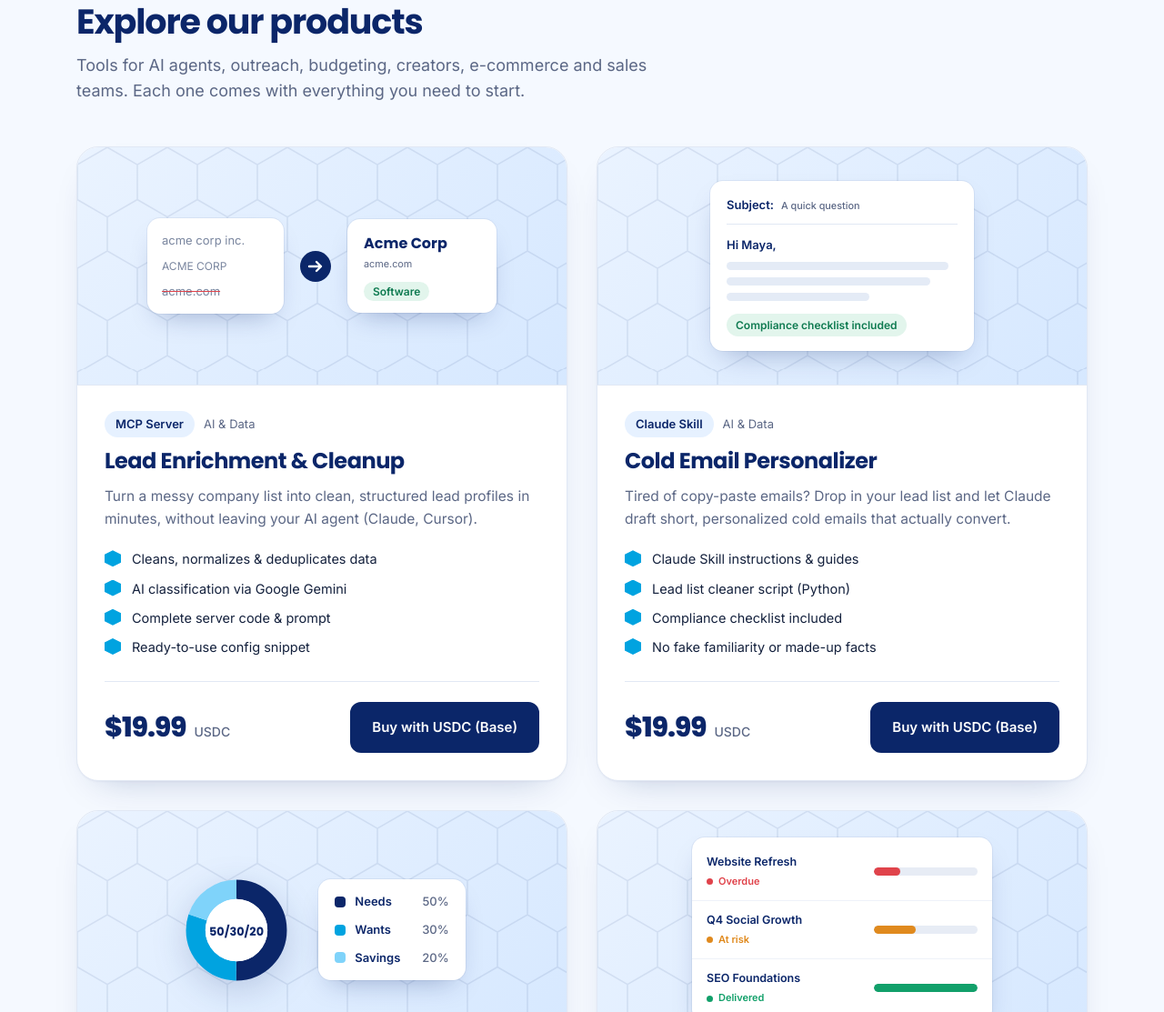
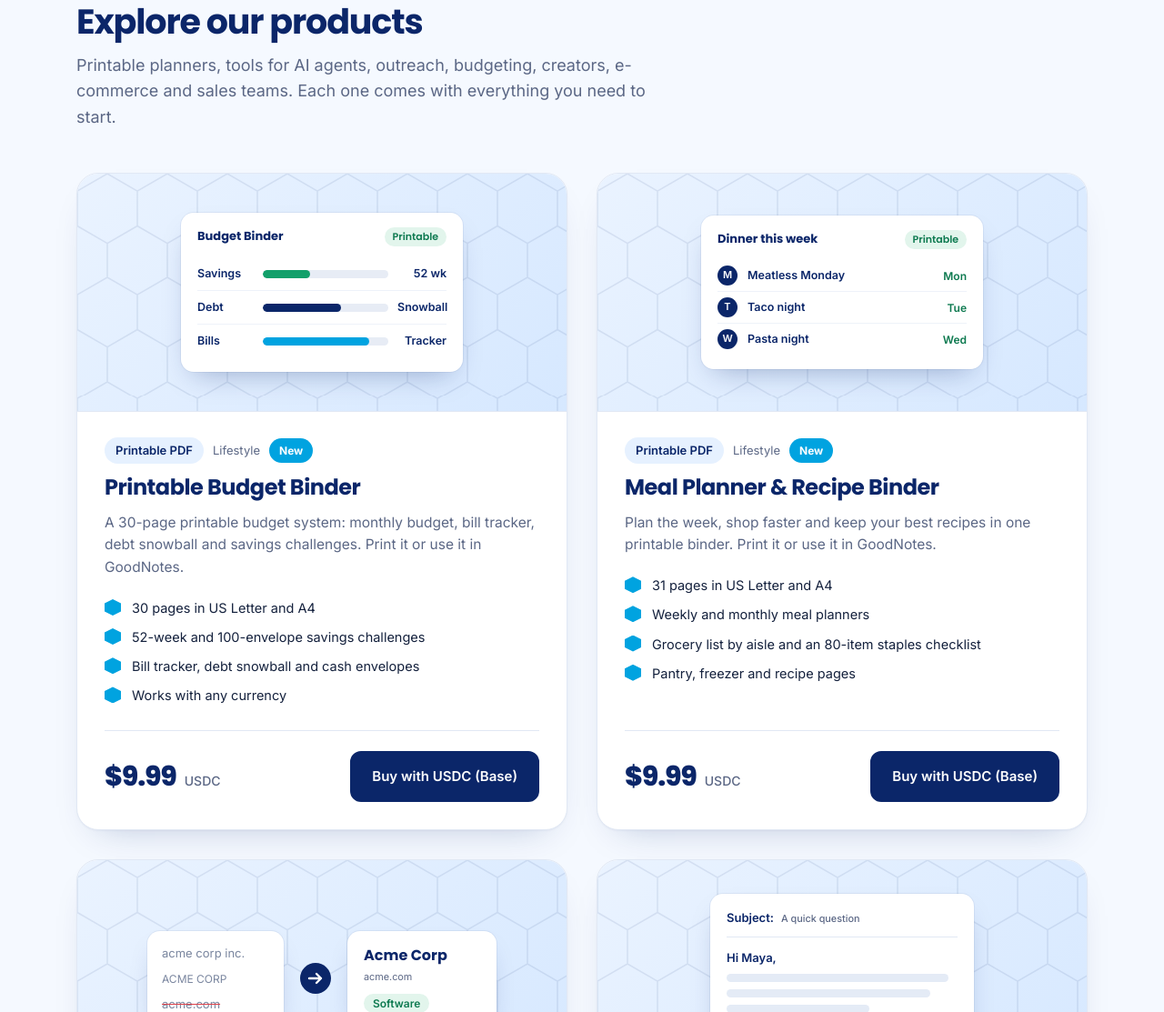
Before and after one commit to digitalsolutionsmagic/DSM-store, a plain HTML site: page public/index.html in a window 1280 px wide. Shown: the part 841-1954 px from the top of the page at 91% size. Drawn offline with Linux system fonts and the light colour scheme.

Commit message:
Add Budget Binder and Meal Planner cards; replace Budget Planner link
Co-Authored-By: Claude Sonnet 5.5 <noreply@anthropic.com>
Claude-Session: https://claude.ai/code/session_01WoEYS5Z4ModsMvyE5wHQZp

```diff
--- a/public/index.html
+++ b/public/index.html
@@ -252,10 +252,64 @@ footer p+p{font-size:12.5px;margin-top:8px}
   <div class="wrap">
     <div class="sec-head">
       <h2>Explore our products</h2>
-      <p>Tools for AI agents, outreach, budgeting, creators, e-commerce and sales teams. Each one comes with everything you need to start.</p>
+      <p>Printable planners, tools for AI agents, outreach, budgeting, creators, e-commerce and sales teams. Each one comes with everything you need to start.</p>
     </div>
 
     <div class="grid">
+
+      <!-- Product: Printable Budget Binder -->
+      <article class="card" id="budget-binder" style="scroll-margin-top:90px">
+        <div class="cover"><div class="art fl">
+          <div class="mini">
+            <div class="ttl">Budget Binder<em>Printable</em></div>
+            <div class="frow"><span>Savings</span><div class="bar"><b style="width:38%;background:#12A06A"></b></div><span>52 wk</span></div>
+            <div class="frow"><span>Debt</span><div class="bar"><b style="width:62%;background:var(--navy)"></b></div><span>Snowball</span></div>
+            <div class="frow"><span>Bills</span><div class="bar"><b style="width:85%;background:var(--cyan)"></b></div><span>Tracker</span></div>
+          </div>
+        </div></div>
+        <div class="body">
+          <div class="meta"><span class="tag">Printable PDF</span><span class="cat">Lifestyle</span><span class="badge-new">New</span></div>
+          <h3>Printable Budget Binder</h3>
+          <p class="desc">A 30-page printable budget system: monthly budget, bill tracker, debt snowball and savings challenges. Print it or use it in GoodNotes.</p>
+          <ul class="feat">
+            <li>30 pages in US Letter and A4</li>
+            <li>52-week and 100-envelope savings challenges</li>
+            <li>Bill tracker, debt snowball and cash envelopes</li>
+            <li>Works with any currency</li>
+          </ul>
+          <div class="foot">
+            <div class="price">$9.99 <span>USDC</span></div>
+            <a href="https://payaion.com/d/_h6LU3wdyZnG" class="btn-buy" target="_blank" rel="noopener">Buy with USDC (Base)</a>
+          </div>
+        </div>
+      </article>
+
+      <!-- Product: Meal Planner & Recipe Binder -->
+      <article class="card" id="meal-planner" style="scroll-margin-top:90px">
+        <div class="cover"><div class="art sp">
+          <div class="mini">
+            <div class="ttl">Dinner this week<em>Printable</em></div>
+            <div class="srow"><i>M</i>Meatless Monday<em>Mon</em></div>
+            <div class="srow"><i>T</i>Taco night<em>Tue</em></div>
+            <div class="srow"><i>W</i>Pasta night<em>Wed</em></div>
+          </div>
+        </div></div>
+        <div class="body">
+          <div class="meta"><span class="tag">Printable PDF</span><span class="cat">Lifestyle</span><span class="badge-new">New</span></div>
+          <h3>Meal Planner &amp; Recipe Binder</h3>
+          <p class="desc">Plan the week, shop faster and keep your best recipes in one printable binder. Print it or use it in GoodNotes.</p>
+          <ul class="feat">
+            <li>31 pages in US Letter and A4</li>
+            <li>Weekly and monthly meal planners</li>
+            <li>Grocery list by aisle and an 80-item staples checklist</li>
+            <li>Pantry, freezer and recipe pages</li>
+          </ul>
+          <div class="foot">
+            <div class="price">$9.99 <span>USDC</span></div>
+            <a href="https://payaion.com/d/fFNQ1PLY3Yyk" class="btn-buy" target="_blank" rel="noopener">Buy with USDC (Base)</a>
+          </div>
+        </div>
+      </article>
 
       <!-- Product 1: MCP Server -->
       <article class="card">
@@ -339,7 +393,7 @@ footer p+p{font-size:12.5px;margin-top:8px}
           </ul>
           <div class="foot">
             <div class="price">$9.99 <span>USDC</span></div>
-            <a href="https://payaion.com/d/xqhpzp2vxBH6" class="btn-buy" target="_blank" rel="noopener">Buy with USDC (Base)</a>
+            <a href="https://payaion.com/d/ZecHUMBMZeCs" class="btn-buy" target="_blank" rel="noopener">Buy with USDC (Base)</a>
           </div>
         </div>
       </article>
```
